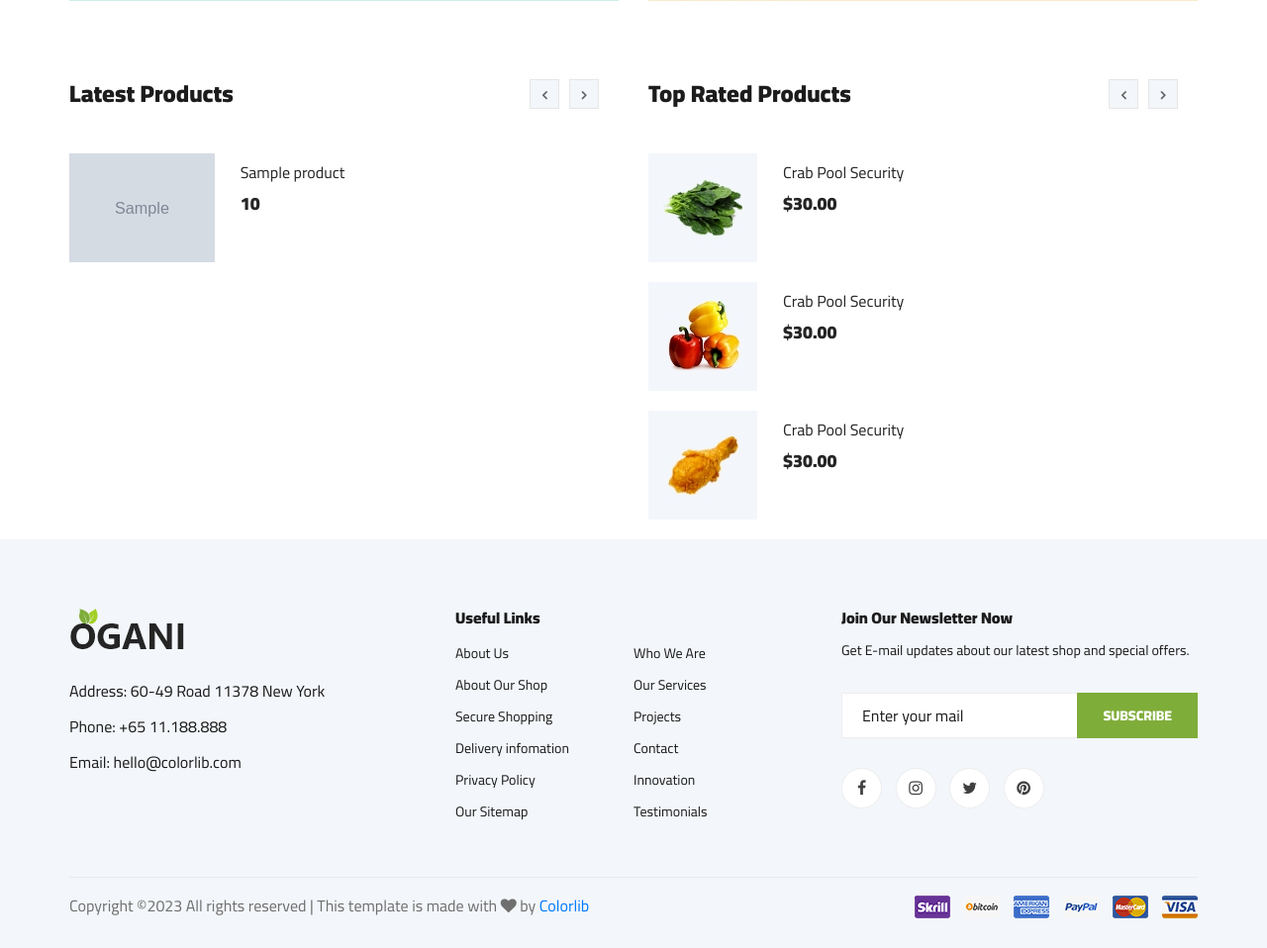
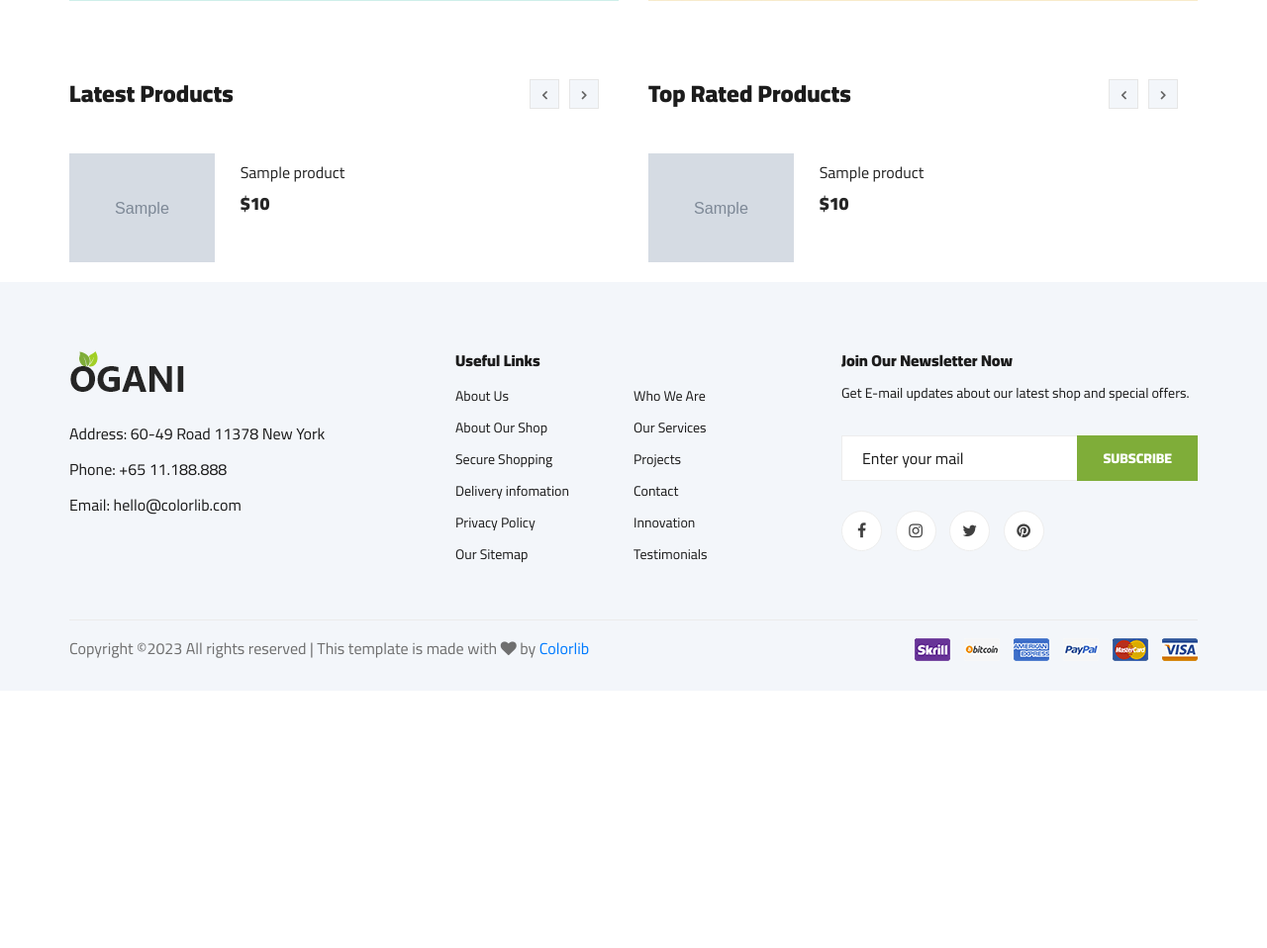
Before and after one commit to mariam-diab/GroceryShopWebApp, a Django app: template templates/GroceryApp/index.html in a window 1280 px wide. Shown: the part 1896-2854 px from the top of the page at 99% size. After the commit the page ends 2564 px from the top, so only its background shows below. Run offline with Django 5.2, Linux system fonts and the light colour scheme; the template is opened without the code that fills it: most values are stand-ins (such as "Sample title", 1, 10 or a date in 2020); grey boxes marked "Sample" are stand-in pictures; some libraries are stand-ins or nearby versions.

Commit message:
Views and Templates cont.

```diff
--- a/GroceryApp/views.py
+++ b/GroceryApp/views.py
@@ -1,6 +1,6 @@
 from django.http import HttpResponse
 from django.shortcuts import render
-from GroceryApp.models import Category, Product, ProductImages
+from GroceryApp.models import *
 
 
 # Create your views here.
@@ -10,12 +10,14 @@ def index(request):
     products = Product.objects.all()
     latest_products = Product.objects.all().order_by("-id")
     categories = Category.objects.all()
+    rated_products = ProductReviews.objects.all().order_by("-rating")
 
     context = {
         "featured_products": featured_products,
         "products" : products,
         "categories" : categories,
-        "latest_products": latest_products
+        "latest_products": latest_products,
+        "rated_products" : rated_products,
     }
     return render(request, 'GroceryApp/index.html', context)
 
--- a/templates/GroceryApp/contact.html
+++ b/templates/GroceryApp/contact.html
@@ -31,10 +31,10 @@
                     <div class="hero__search">
                         <div class="hero__search__form">
                             <form action="#">
-                                <div class="hero__search__categories">
+                                <!-- <div class="hero__search__categories">
                                     All Categories
                                     <span class="arrow_carrot-down"></span>
-                                </div>
+                                </div> -->
                                 <input type="text" placeholder="What do yo u need?">
                                 <button type="submit" class="site-btn">SEARCH</button>
                             </form>
--- a/templates/GroceryApp/index.html
+++ b/templates/GroceryApp/index.html
@@ -25,10 +25,10 @@
                     <div class="hero__search">
                         <div class="hero__search__form">
                             <form action="#">
-                                <div class="hero__search__categories">
+                                <!-- <div class="hero__search__categories">
                                     All Categories
                                     <span class="arrow_carrot-down"></span>
-                                </div>
+                                </div> -->
                                 <input type="text" placeholder="What do yo u need?">
                                 <button type="submit" class="site-btn">SEARCH</button>
                             </form>
@@ -159,7 +159,7 @@
                                     </div>
                                     <div class="latest-product__item__text">
                                         <h6>{{p.title}}</h6>
-                                        <span>{{p.price}}</span>
+                                        <span>${{p.price}}</span>
                                     </div>
                                 </a>
                                 {% endfor %}
@@ -172,7 +172,7 @@
                                     </div>
                                     <div class="latest-product__item__text">
                                         <h6>{{p.title}}</h6>
-                                        <span>{{p.price}}</span>
+                                        <span>${{p.price}}</span>
                                     </div>
                                 </a>
                                 {% endfor %}
@@ -185,62 +185,30 @@
                         <h4>Top Rated Products</h4>
                         <div class="latest-product__slider owl-carousel">
                             <div class="latest-prdouct__slider__item">
+                                {% for p in rated_products|slice:":3" %}
                                 <a href="#" class="latest-product__item">
                                     <div class="latest-product__item__pic">
-                                        <img src="{% static 'img/latest-product/lp-1.jpg' %}" alt="">
+                                        <img src={{p.product.img.url}} alt="">
                                     </div>
                                     <div class="latest-product__item__text">
-                                        <h6>Crab Pool Security</h6>
-                                        <span>$30.00</span>
+                                        <h6>{{p.product}}</h6>
+                                        <span>${{p.product.price}}</span>
                                     </div>
                                 </a>
+                                {% endfor %}
+                            </div>
+                            <div class="latest-prdouct__slider__item">
+                                {% for p in rated_products|slice:"3:" %}
                                 <a href="#" class="latest-product__item">
                                     <div class="latest-product__item__pic">
-                                        <img src="{% static 'img/latest-product/lp-2.jpg' %}" alt="">
+                                        <img src={{p.product.img.url}} alt="">
                                     </div>
                                     <div class="latest-product__item__text">
-                                        <h6>Crab Pool Security</h6>
-                                        <span>$30.00</span>
+                                        <h6>{{p.product}}</h6>
+                                        <span>${{p.product.price}}</span>
                                     </div>
                                 </a>
-                                <a href="#" class="latest-product__item">
-                                    <div class="latest-product__item__pic">
-                                        <img src="{% static 'img/latest-product/lp-3.jpg' %}" alt="">
-                                    </div>
-                                    <div class="latest-product__item__text">
-                                        <h6>Crab Pool Security</h6>
-                                        <span>$30.00</span>
-                                    </div>
-                                </a>
-                            </div>
-                            <div class="latest-prdouct__slider__item">
-                                <a href="#" class="latest-product__item">
-                                    <div class="latest-product__item__pic">
-                                        <img src="{% static 'img/latest-product/lp-1.jpg' %}" alt="">
-                                    </div>
-                                    <div class="latest-product__item__text">
-                                        <h6>Crab Pool Security</h6>
-                                        <span>$30.00</span>
-                                    </div>
-                                </a>
-                                <a href="#" class="latest-product__item">
-                                    <div class="latest-product__item__pic">
-                                        <img src="{% static 'img/latest-product/lp-2.jpg' %}" alt="">
-                                    </div>
-                                    <div class="latest-product__item__text">
-                                        <h6>Crab Pool Security</h6>
-                                        <span>$30.00</span>
-                                    </div>
-                                </a>
-                                <a href="#" class="latest-product__item">
-                                    <div class="latest-product__item__pic">
-                                        <img src="{% static 'img/latest-product/lp-3.jpg' %}" alt="">
-                                    </div>
-                                    <div class="latest-product__item__text">
-                                        <h6>Crab Pool Security</h6>
-                                        <span>$30.00</span>
-                                    </div>
-                                </a>
+                                {% endfor %}
                             </div>
                         </div>
                     </div>
--- a/templates/GroceryApp/shop-grid.html
+++ b/templates/GroceryApp/shop-grid.html
@@ -226,7 +226,7 @@
                                                     </ul>
                                                 </div>
                                                 <div class="product__discount__item__text">
-                                                    <span>Dried Fruit</span>
+                                                    <span>{{p.category}}</span>
                                                     <h5><a href="#">{{p.title}}</a></h5>
                                                     <div class="product__item__price">${{p.price}} <span>${{p.old_price}}</span></div>
                                                 </div>
--- a/templates/GroceryApp/shoping-cart.html
+++ b/templates/GroceryApp/shoping-cart.html
@@ -31,10 +31,10 @@
                     <div class="hero__search">
                         <div class="hero__search__form">
                             <form action="#">
-                                <div class="hero__search__categories">
+                                <!-- <div class="hero__search__categories">
                                     All Categories
                                     <span class="arrow_carrot-down"></span>
-                                </div>
+                                </div> -->
                                 <input type="text" placeholder="What do yo u need?">
                                 <button type="submit" class="site-btn">SEARCH</button>
                             </form>
--- a/templates/partials/base.html
+++ b/templates/partials/base.html
@@ -272,7 +272,7 @@
                     <div class="header__cart">
                         <ul>
                             <li><a href="#"><i class="fa fa-heart"></i> <span>1</span></a></li>
-                            <li><a href="#"><i class="fa fa-shopping-bag"></i> <span>3</span></a></li>
+                            <li><a href="{% url 'GroceryApp:shopping_cart' %}"><i class="fa fa-shopping-bag"></i> <span>3</span></a></li>
                         </ul>
                         <div class="header__cart__price">item: <span>$150.00</span></div>
                     </div>
```
